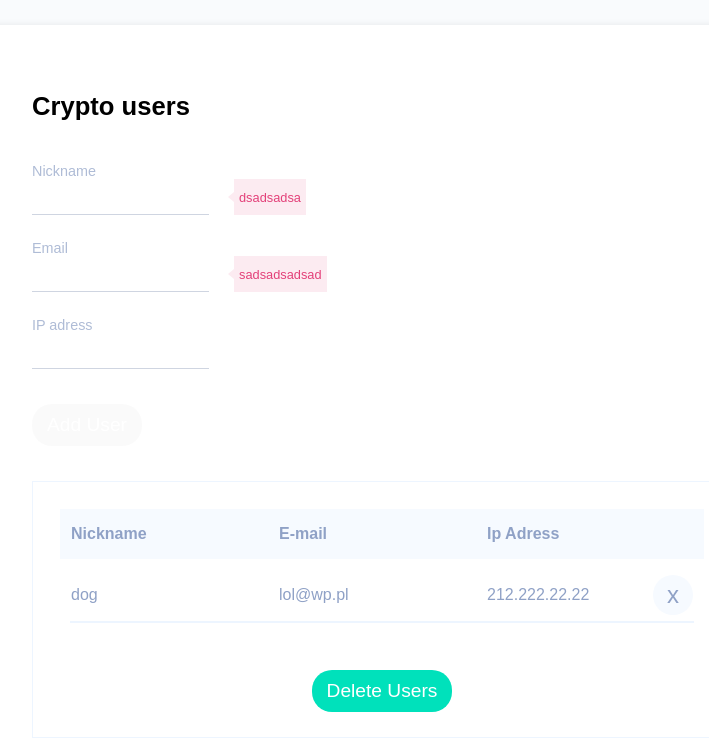
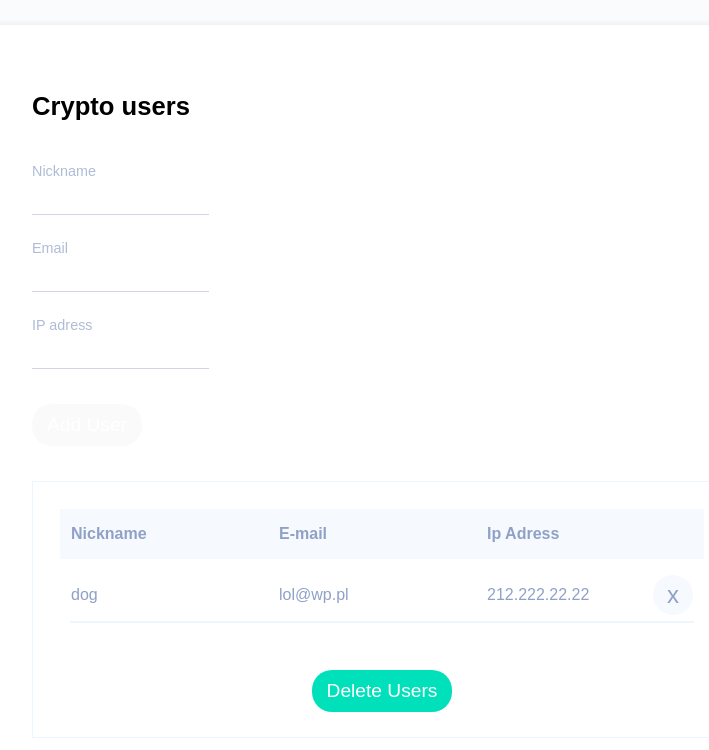
Before and after one commit to mstosio/crypto-users, a React app: page / in a window 1280 px wide. Shown: the top 750 px of the page, without its empty margins (258-967 px from the left). Built offline with nearby package versions, Linux system fonts and the light colour scheme.

Commit message:
cleared create-react-app

```diff
--- a/public/index.html
+++ b/public/index.html
@@ -2,11 +2,11 @@
 <html lang="en">
   <head>
     <meta charset="utf-8" />
-    <link rel="shortcut icon" href="%PUBLIC_URL%/favicon.ico" />
+
     <meta name="viewport" content="width=device-width, initial-scale=1" />
     <meta name="theme-color" content="#000000" />
 
-    <link rel="manifest" href="%PUBLIC_URL%/manifest.json" />
+    <!-- <link rel="manifest" href="%PUBLIC_URL%/manifest.json" /> -->
 
     <title>Crypto users</title>
   </head>
--- a/src/components/Main.js
+++ b/src/components/Main.js
@@ -12,8 +12,6 @@ class Main extends React.Component {
   state = {
     isEnabled: false,
     users: [{ nickname: 'dog', email: 'lol@wp.pl', ipadress: '212.222.22.22' }],
-    nickNameError: 'dsadsadsa',
-    emailError: 'sadsadsadsad',
   };
 
   validateForm = () => {
```
Also changed, not shown: public/manifest.json, 1 other file (tests, documents, lock files or other folders).
